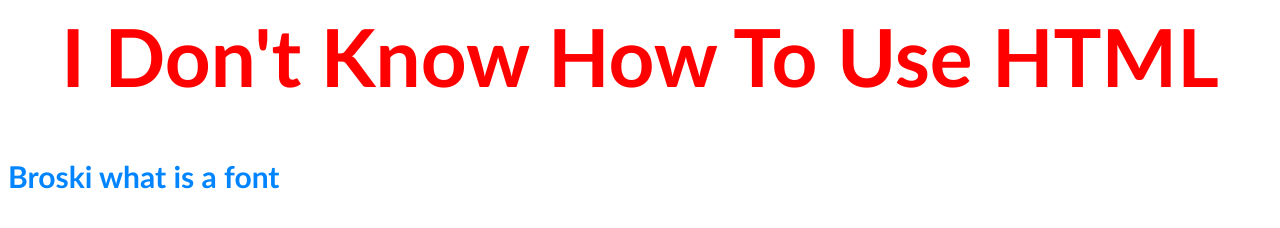
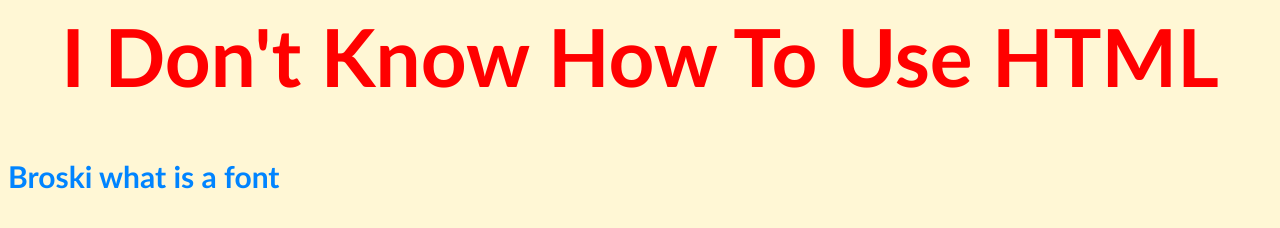
Before and after one commit to Fletchlingboy/Fletchlingboy.github.io, a plain HTML site: page index.html in a window 1280 px wide. Drawn offline with Linux system fonts and the light colour scheme.

Commit message:
Update index.html

```diff
--- a/index.html
+++ b/index.html
@@ -1,5 +1,5 @@
 <html>
-  <body>
+  <body style="background-color:rgb(255, 247, 213);">
     <h1 style="text-align:center; color:red; font-family: 'Gill Sans', 'Gill Sans MT', Calibri, 'Trebuchet MS', sans-serif;">I Don't Know How To Use HTML</h1>
     <style>
       h1 {
```
